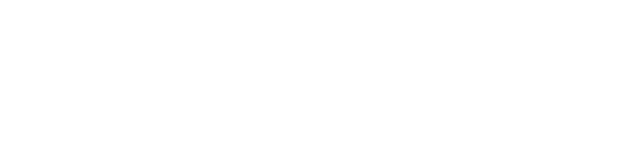
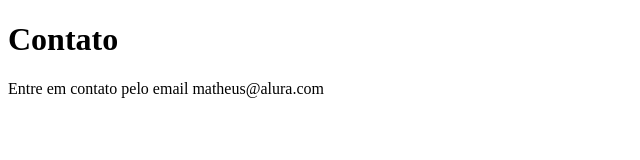
Before and after one commit to Jack13555/Sistema-de-Cadastro, a plain HTML site: page contato.html in a window 1280 px wide. Shown: the whole page, without its empty margins (0-640 px from the left). Drawn offline with Linux system fonts and the light colour scheme.

Commit message:
Adicionando email de contato

```diff
--- a/contato.html
+++ b/contato.html
@@ -7,6 +7,7 @@
     <title>Contato</title>
 </head>
 <body>
-
+    <h1>Contato</h1>
+    <p>Entre em contato pelo email matheus@alura.com</p>
 </body>
 </html>
```
